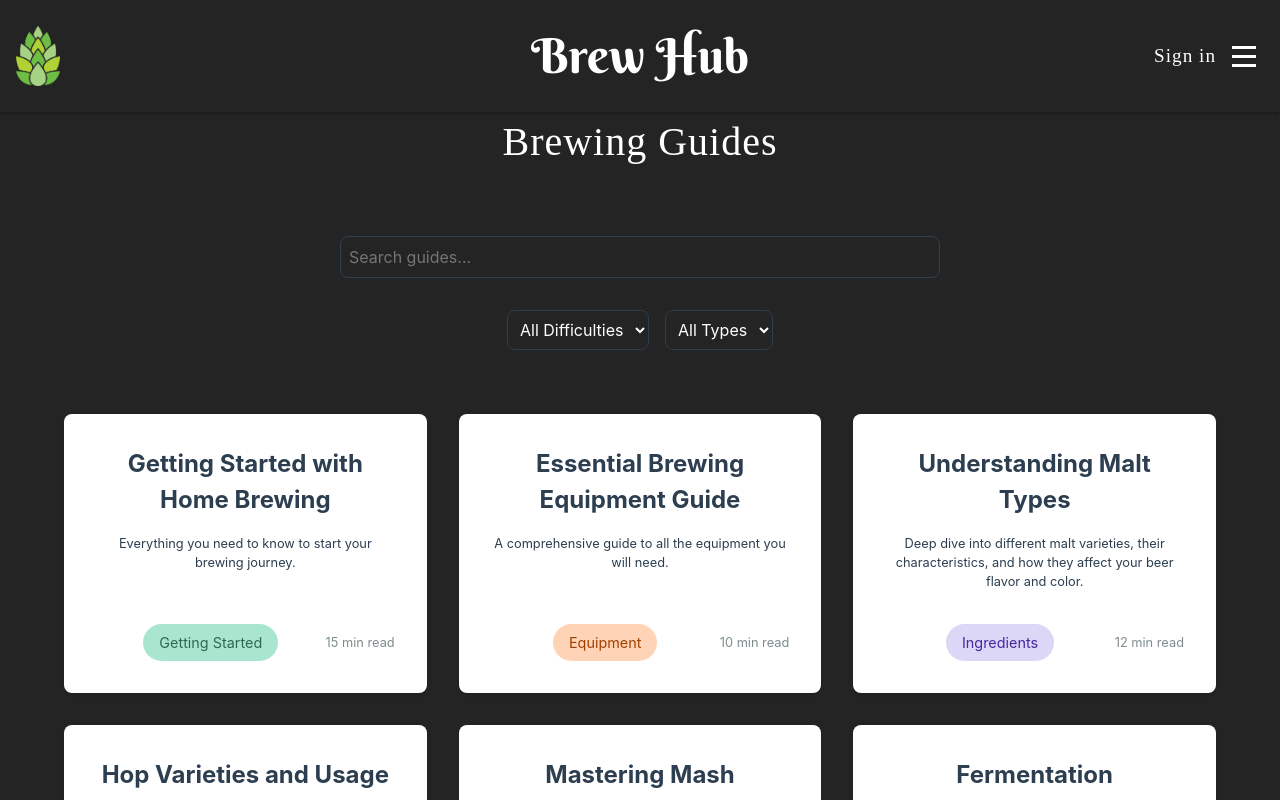
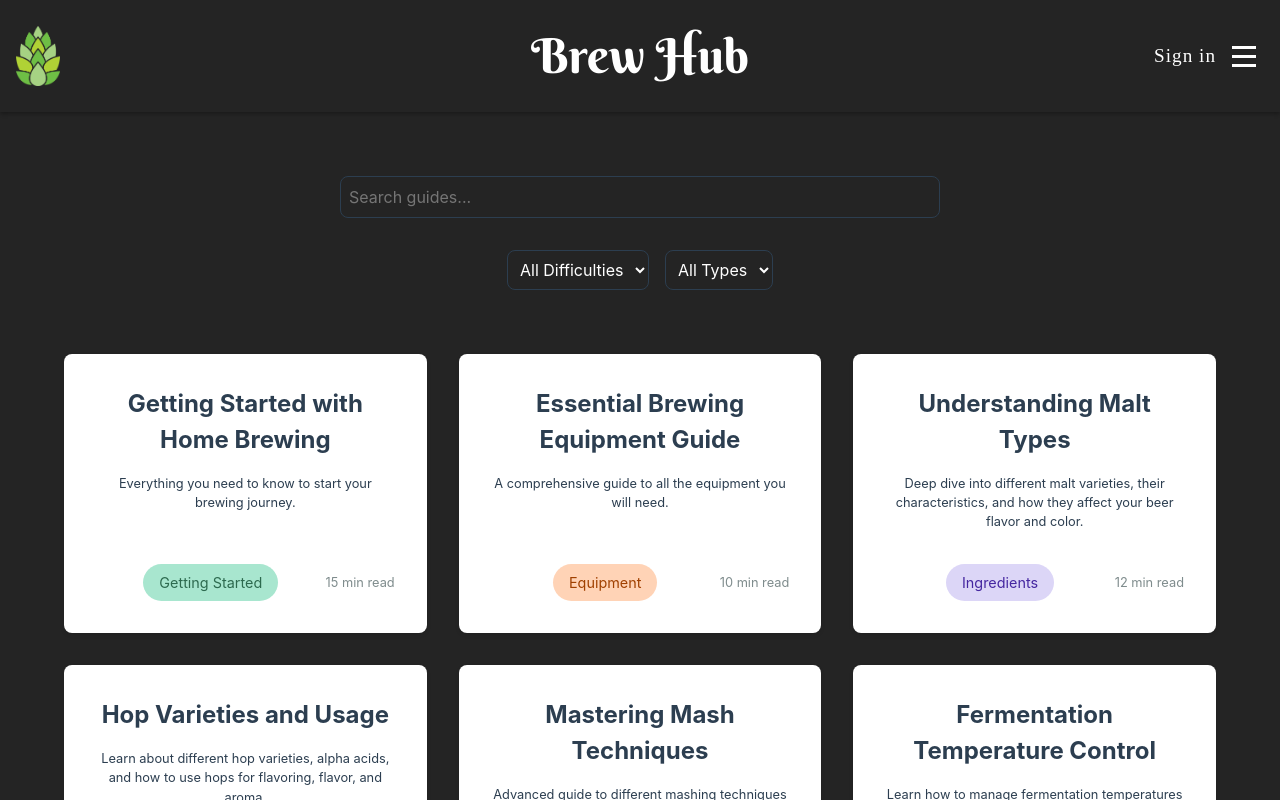
Before and after one commit to PeterKock/brewhub-frontend, a React (Vite) app: page /user/guides in a window 1280 px wide. Shown: the top 800 px of the page. Built offline with nearby package versions, Linux system fonts and the light colour scheme; a web font is replaced by a local one.

Commit message:
fixed index recipe error

```diff
--- a/src/components/recipes/index.js
+++ b/src/components/recipes/index.js
@@ -1,4 +1,4 @@
 export { RecipeDetailCard } from './RecipeDetailCard';
-export { default as RecipeList } from './RecipeList';
 export { RecipeCard } from './RecipeCard';
 export { recipeData } from './recipeData';
+export { default as default } from './RecipeList';
--- a/src/pages/user/guides.jsx
+++ b/src/pages/user/guides.jsx
@@ -45,7 +45,7 @@ const UserGuides = () => {
 
     return (
         <main className="main-content">
-            <h2 className="section-title">Brewing Guides</h2>
+            <h2 className="section-title"></h2>
 
             {selectedGuide ? (
                 <div className="selected-guide-container" ref={guideDetailRef}>
```
